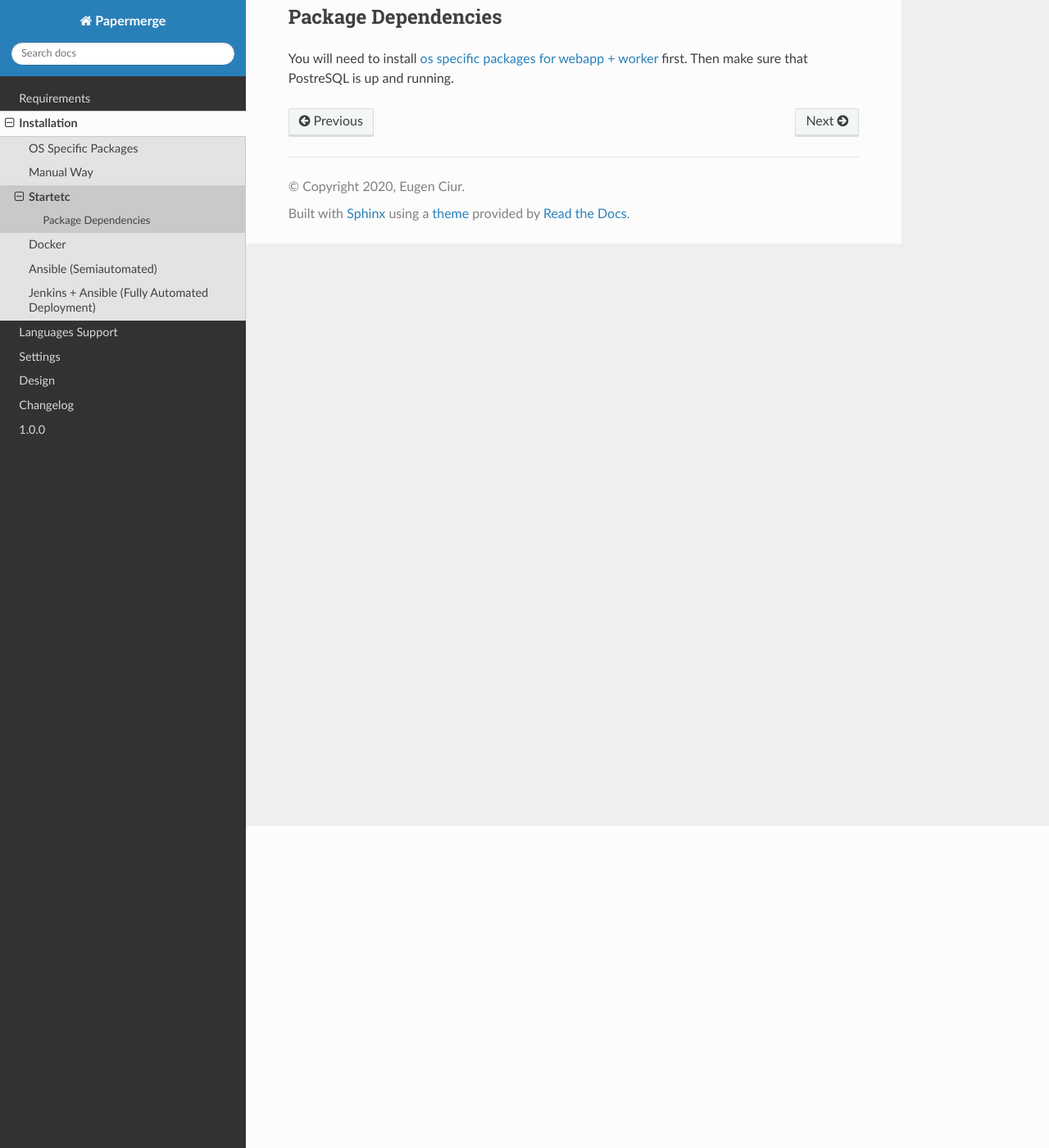
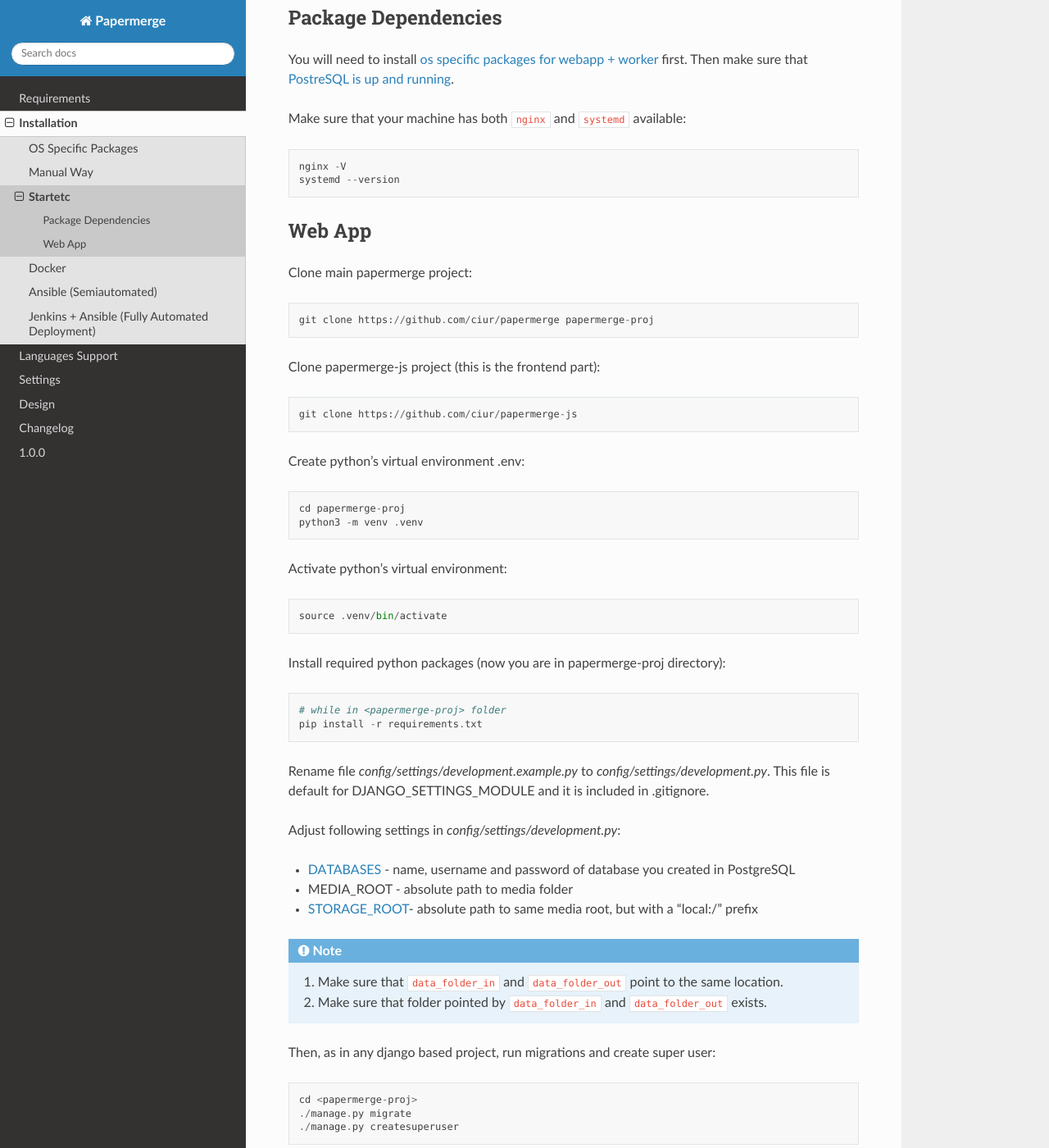
Before and after one commit to ciur/papermerge, a Sphinx documentation site: the page built from docs/source/installation/startetc.rst, in a window 1280 px wide and 1400 px high, scrolled down 393 px. Shown: the whole window at 82% size. Built offline with Sphinx 7.4.7 and the Read the Docs theme 2.0.0, drawn with Linux system fonts in a browser that asks for light colours; some of the changed text lies outside the part shown.

Commit message:
Documentation for startetc command/installation method

```diff
--- a/docs/source/installation/manual_way.rst
+++ b/docs/source/installation/manual_way.rst
@@ -15,6 +15,7 @@
 `issue on GitHub: <https://github.com/ciur/papermerge/issues>`_ so I can fill in
 the gaps.
 
+.. _packages-and-db:
 
 Package Dependencies
 ======================
--- a/docs/source/installation/startetc.rst
+++ b/docs/source/installation/startetc.rst
@@ -9,10 +9,93 @@
 
 you start a full fledged staging environment with nginx, gunicorn, one worker and recurring commands
 running as services on a single machine. I really love this method and I use in my local development
-environment.
+environment. This method relies on systemd and its ``--user`` argument.
 
 Package Dependencies
 ======================
 
 You will need to install :ref:`os specific packages for webapp + worker <osspecific1>` first.
-Then make sure that PostreSQL is up and running.
+Then make sure that :ref:`PostreSQL is up and running <packages-and-db>`.
+
+Make sure that your machine has both ``nginx`` and ``systemd`` available::
+
+    nginx -V
+    systemd --version
+
+
+Web App
+========
+
+Clone main papermerge project::
+
+    git clone https://github.com/ciur/papermerge papermerge-proj
+
+Clone papermerge-js project (this is the frontend part)::
+
+    git clone https://github.com/ciur/papermerge-js
+
+Create python's virtual environment .env::
+
+    cd papermerge-proj
+    python3 -m venv .venv
+
+
+Activate python's virtual environment::
+
+    source .venv/bin/activate
+
+Install required python packages (now you are in papermerge-proj directory)::
+
+    # while in <papermerge-proj> folder
+    pip install -r requirements.txt
+
+
+Rename file *config/settings/development.example.py* to *config/settings/development.py*.
+This file is default for DJANGO_SETTINGS_MODULE and it is included in .gitignore.
+
+Adjust following settings in *config/settings/development.py*:
+
+* :ref:`DATABASES <databases>` -  name, username and password of database you created in PostgreSQL
+* MEDIA_ROOT - absolute path to media folder
+* :ref:`STORAGE_ROOT`- absolute path to same media root, but with a "local:/" prefix
+
+.. note::
+
+    1. Make sure that ``data_folder_in`` and ``data_folder_out`` point to the same location.
+    2. Make sure that folder pointed by ``data_folder_in`` and ``data_folder_out`` exists.
+
+Then, as in any django based project, run migrations and create super user::
+
+    cd <papermerge-proj>
+    ./manage.py migrate
+    ./manage.py createsuperuser
+
+Run startetc command::
+
+    ./manage.py startetc
+
+Just out of curiousity, have a look ``<papermerge-proj>/run`` at folder generated by ``startetc`` command.
+Folder ``<papermerge-proj>`` should have following structure::
+
+    run
+    ├── broker
+    │   ├── data_in
+    │   ├── data_out
+    │   └── data_processed
+    ├── etc
+    │   ├── gunicorn.conf.py
+    │   ├── nginx.conf
+    │   ├── papermerge.env
+    │   ├── pmworker.env
+    │   ├── pmworker.py
+    │   └── systemd
+    │       ├── papermerge.service
+    │       ├── papermerge.target
+    │       ├── pm_nginx.service
+    │       ├── pmworker.service
+    │       ├── txt2db.service
+    │       ├── txt2db.timer
+    │       ├── update_fts.service
+    │       └── update_fts.timer
+    ├── log
+    └── tmp
```
